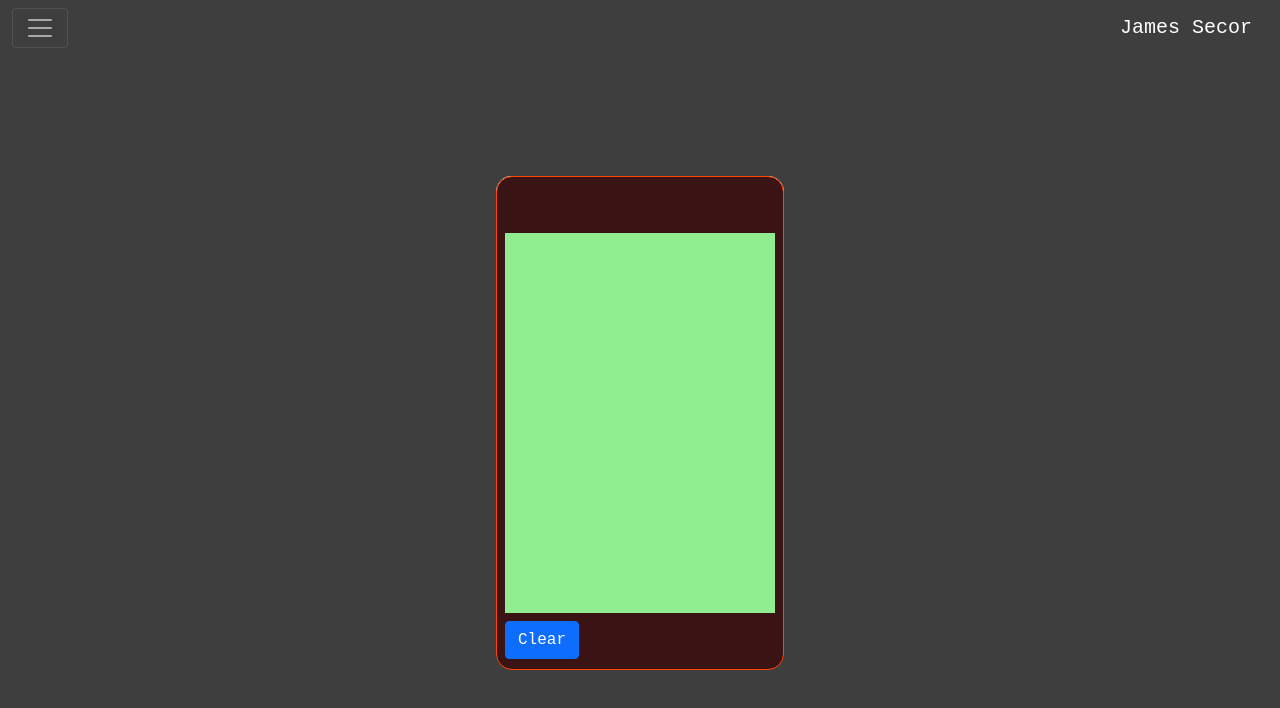
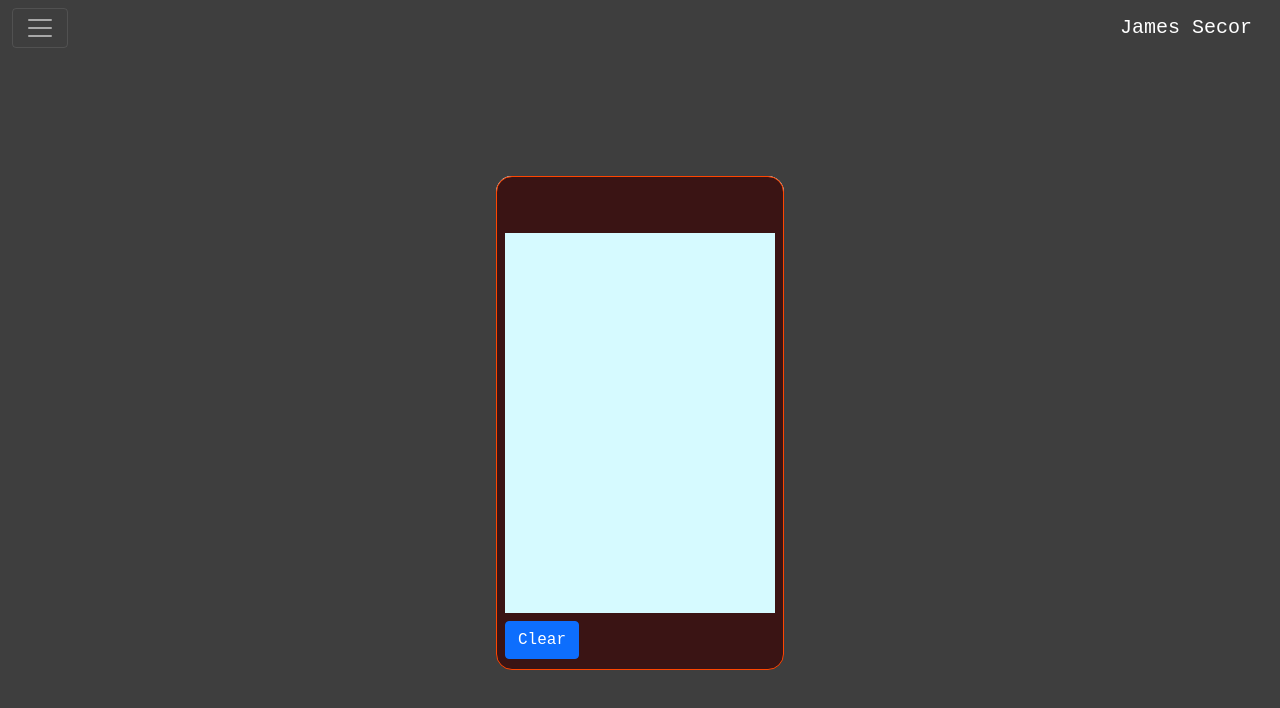
Before and after one commit to jamessecor/artsite_react_frontend, a React (Create React App) app: page /nomophobia in a window 1280 px wide. Shown: the top 708 px of the page. Built offline with nearby package versions, Linux system fonts and the light colour scheme.

Commit message:
screen color

```diff
--- a/src/components/Canvas.tsx
+++ b/src/components/Canvas.tsx
@@ -4,7 +4,7 @@ interface ICoords {
     x: number;
     y: number;
 }
-const Canvas = ({ clear, setClear, props}) => {
+const Canvas = ({ isLoading, clear, setClear, props}) => {
     const canvasRef = useRef<HTMLCanvasElement>(null);
     const [previousCoords, setPreviousCoords] = useState<ICoords>({x: -1, y: -1});
     // const { clear, setClear, ...restProps } = props;
@@ -43,8 +43,6 @@ const Canvas = ({ clear, setClear, props}) => {
     const initializeCanvas = () => {
         const canvas = canvasRef.current;
         if (canvas !== null) {
-            canvas.style.width ='100%';
-            canvas.style.height='100%';
             // ...then set the internal size to match
             canvas.width  = canvas.offsetWidth;
             canvas.height = canvas.offsetHeight;
@@ -57,12 +55,12 @@ const Canvas = ({ clear, setClear, props}) => {
         }
     };
 
-    const resetCanvas = () => {
+    const resetCanvas = (color = 'lightgreen') => {
         const canvas = canvasRef.current;
         if (canvas !== null) {
             const ctx = canvas.getContext('2d');
             if (ctx !== null) {
-                ctx.fillStyle = 'lightgreen';
+                ctx.fillStyle = color;
                 ctx.clearRect(0, 0, ctx.canvas.width, ctx.canvas.height);
                 ctx.fillRect(0, 0, ctx.canvas.width, ctx.canvas.height);
             }
@@ -75,10 +73,12 @@ const Canvas = ({ clear, setClear, props}) => {
     }, [canvasRef]);
 
     useEffect(() => {
-        resetCanvas();
-    }, [clear]);
+        const color = isLoading ? 'grey' : '#d6faff';
+        resetCanvas(color);
+    }, [clear, isLoading]);
 
     return <canvas
+        style={{width: '100%', height: '100%'}}
         onTouchMove={(e) => onTouchMove(canvasRef, e)}
         onMouseMove={(e) => onMouseMove(canvasRef, e)}
         ref={canvasRef}
--- a/src/components/Nomophobia.tsx
+++ b/src/components/Nomophobia.tsx
@@ -30,12 +30,12 @@ const Nomophobia = () => {
                     <Card className={'position-absolute top-50 start-50 translate-middle phone'}>
                         <Card.Body className={'justify-content-center phone-screen'}>
                             { isLoading
-                                ? (
+                                && (
                                     <div className={'position-absolute top-50 start-50 translate-middle '}>
                                         <Spinner variant={'info'} animation={'border'} />
                                     </div>
-                                ) : <Canvas clear={clear} setClear={setClear} props={null} />
-                            }
+                                )}
+                            <Canvas isLoading={isLoading} clear={clear} setClear={setClear} props={null} />
                             <Button className={'d-flex align-self-center '} onClick={() => clearCanvas()}>Clear</Button>
                         </Card.Body>
                     </Card>
```
